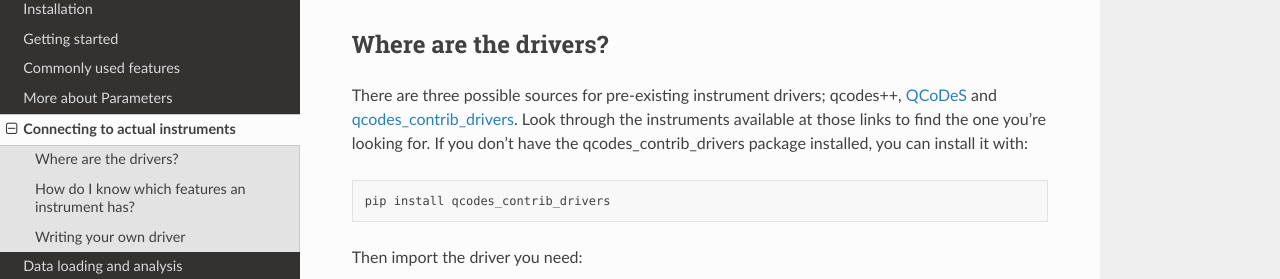
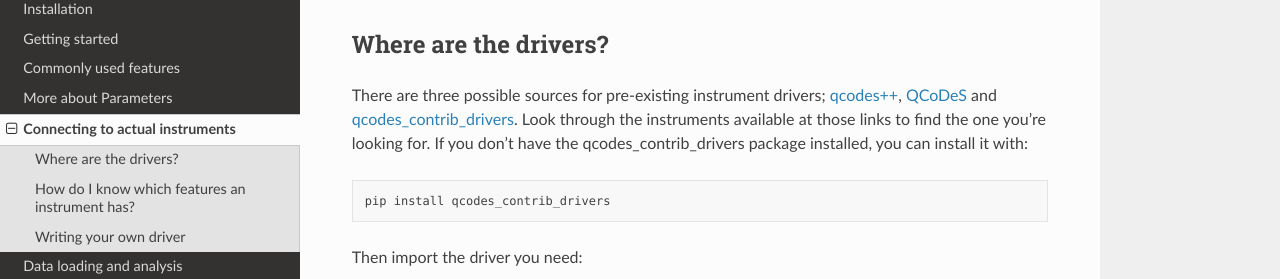
Before and after one commit to qcodespp/qcodespp.github.io, a Sphinx documentation site: the page built from docs/source/visa.rst, in a window 1280 px wide and 900 px high, scrolled down 789 px. Shown: the part 172-451 px from the top of the window. Built offline with Sphinx 7.4.7 and the Read the Docs theme 3.1.0, drawn with Linux system fonts in a browser that asks for light colours.

Commit message:
small edits

```diff
--- a/docs/source/index.rst
+++ b/docs/source/index.rst
@@ -10,9 +10,9 @@
 and running measurement loops.
 
 The qcodes++ package provides a user-friendly
-frontend to the solid backend of qcodes. If you have always wanted to run
+frontend to the solid backend of QCoDeS. If you have always wanted to run
 your measurements using python but found QCoDeS too daunting, qcodes++ is
-the package for you. Qcodes++ features
+the package for you. qcodes++ features
 
 * Text-based data (i.e. readable by e.g. notepad, excel, origin pro, etc)
 * A simple yet powerful method for taking data and running measurements and loops
--- a/docs/source/visa.rst
+++ b/docs/source/visa.rst
@@ -35,7 +35,7 @@
 Where are the drivers?
 ----------------------
 
-There are three possible sources for pre-existing instrument drivers; qcodes++, `QCoDeS <https://microsoft.github.io/Qcodes/drivers_api/index.html>`__ and `qcodes_contrib_drivers <https://qcodes.github.io/Qcodes_contrib_drivers/index.html>`__. Look through the instruments available at those links to find the one you're looking for. If you don't have the qcodes_contrib_drivers package installed, you can install it with::
+There are three possible sources for pre-existing instrument drivers; `qcodes++ <https://qcodespp.github.io/autoapi/qcodespp/instrument_drivers/index.html>`__, `QCoDeS <https://microsoft.github.io/Qcodes/drivers_api/index.html>`__ and `qcodes_contrib_drivers <https://qcodes.github.io/Qcodes_contrib_drivers/index.html>`__. Look through the instruments available at those links to find the one you're looking for. If you don't have the qcodes_contrib_drivers package installed, you can install it with::
 
     pip install qcodes_contrib_drivers
 
```
